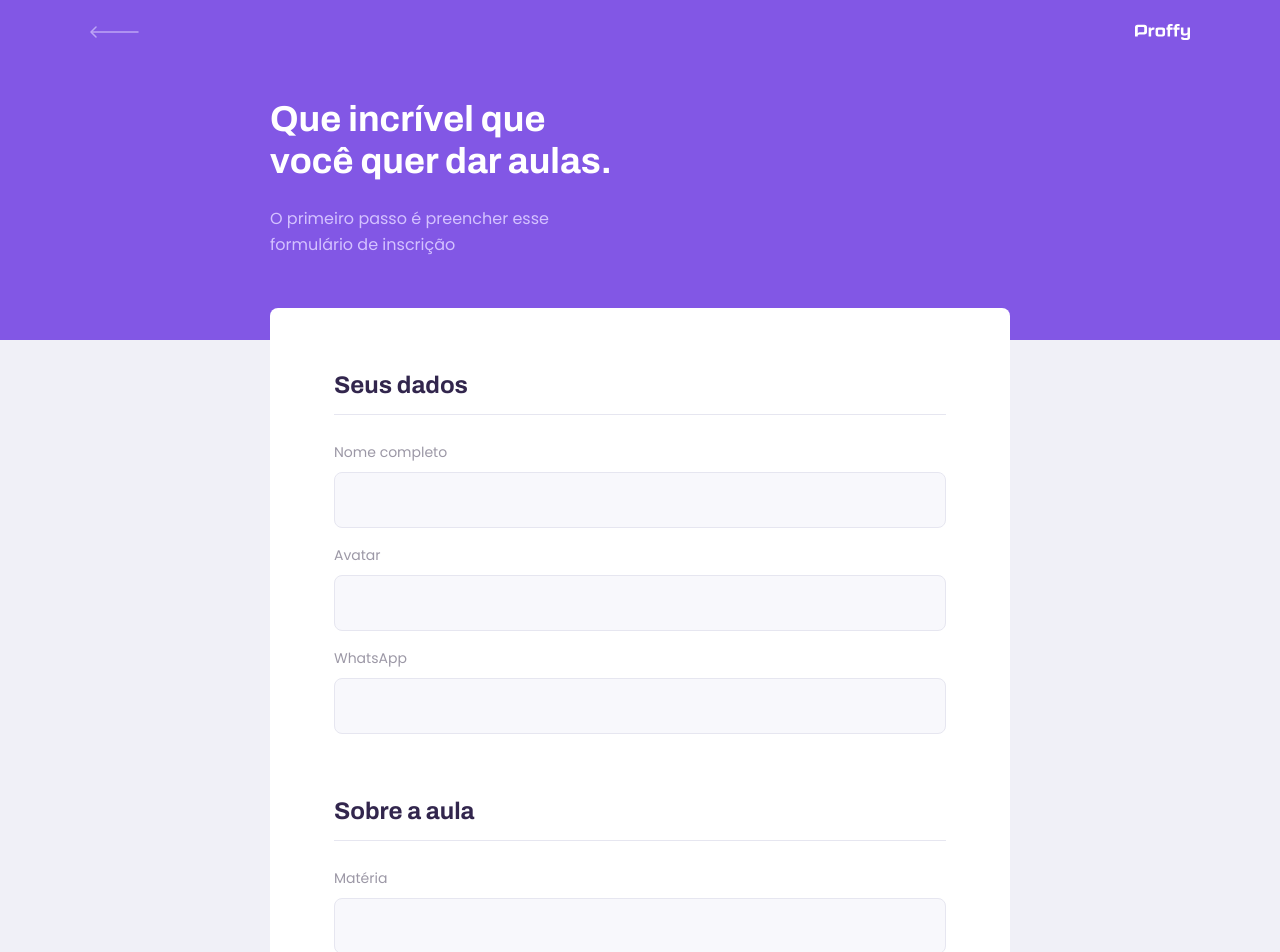
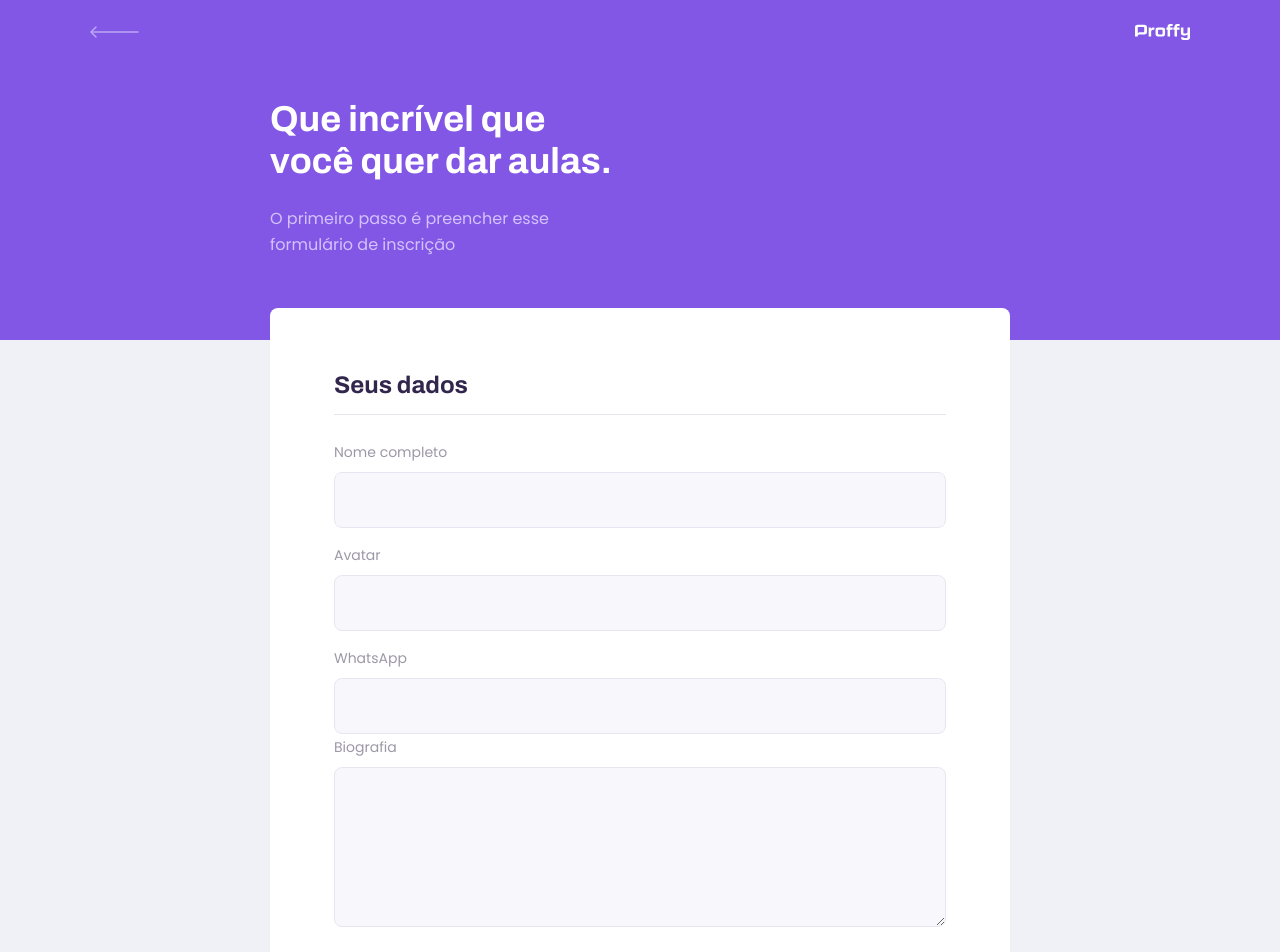
Before and after one commit to MatheusCandido1/web_proffy, a React (Create React App) app: page /give-classes in a window 1280 px wide. Shown: the top 952 px of the page. Built offline with nearby package versions, Linux system fonts and the light colour scheme.

Commit message:
add-textarea

```diff
--- /dev/null
+++ b/src/components/Textarea/index.tsx
@@ -0,0 +1,19 @@
+import React, { TextareaHTMLAttributes } from 'react';
+
+import './style.css';
+
+interface TextareaProps extends TextareaHTMLAttributes<HTMLTextAreaElement>{
+    name: string;
+    label: string;
+}
+
+const  Textarea: React.FC<TextareaProps> = ({ label,name, ...rest }) => {
+    return(
+        <div className="textarea-block">
+            <label htmlFor={name}>{ label }</label>
+            <textarea id={name} {...rest} />
+        </div>
+    );
+}
+
+export default Textarea;
--- /dev/null
+++ b/src/components/Textarea/style.css
@@ -0,0 +1,36 @@
+.textarea-block {
+    position: relative;
+}
+
+.textarea-block + .textarea-block {
+    margin-top: 1.4rem;
+}
+
+.textarea-block label {
+    font-size: 1.4rem;
+}
+
+.textarea-block textarea {
+    width: 100%;
+    height: 16rem;
+    min-height: 8rem;
+    margin-top: 0.8rem;
+    border-radius: 0.8rem;
+    background: var(--color-input-background);
+    border: 1px solid var(--color-line-in-white);
+    outline: 0;
+    resize: vertical;
+    padding: 1.2rem 1.6rem;
+    font: 1.6rem Archivo;
+}
+
+.textarea-block:focus-within::after {
+    width: calc(100% - 3.2rem);
+    height: 2px;
+    content: '';
+    background: var(--color-primary-light);
+    position: absolute;
+    left: 1.6rem;
+    right: 1.6rem;
+    bottom: 7px;
+}
--- a/src/pages/TeacherForm/index.tsx
+++ b/src/pages/TeacherForm/index.tsx
@@ -6,6 +6,7 @@
 import Input from '../../components/Input';
 
 import warningIcon from '../../assets/images/icons/warning.svg'
+import Textarea from '../../components/Textarea';
 
 function TeacherForm() {
     return (
@@ -21,6 +22,7 @@
                 <Input name="name" label="Nome completo" />
                 <Input name="avatar" label="Avatar" />
                 <Input name="whatsapp" label="WhatsApp" />
+                <Textarea name="bio" label="Biografia"/>
             </fieldset>
 
             <fieldset>
```
